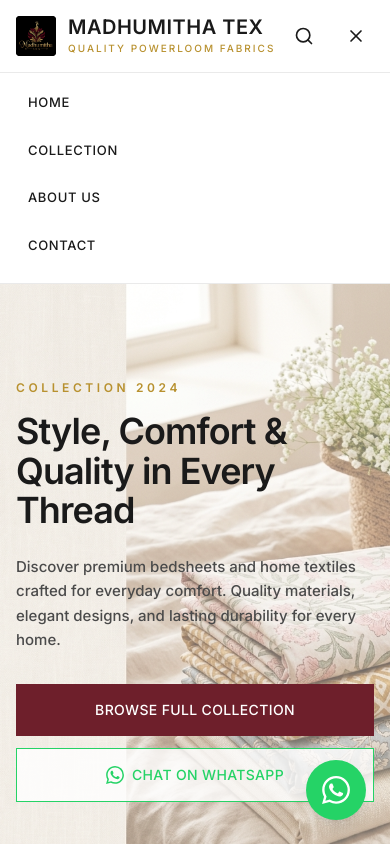
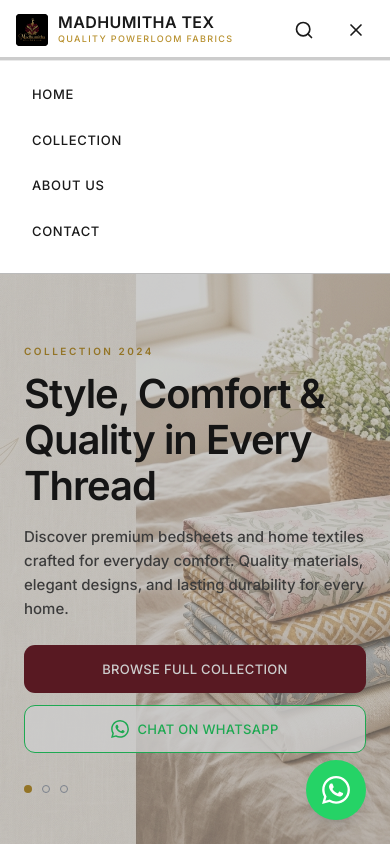
Before and after one commit to SandeepKumar1232005/textile, a React (Vite) app: page / in a window 390 px wide. Both pictures are taken after a click on the button 356 px from the left and 36 px from the top of the page. Shown: the top 844 px of the page. Built offline with nearby package versions, Linux system fonts and the light colour scheme; no server answers; the database is empty.

Commit message:
Mobile-first responsiveness: hero 70vh, optimized typography, rounded buttons, lazy images, smooth drawer

```diff
--- a/src/components/Navbar.tsx
+++ b/src/components/Navbar.tsx
@@ -7,14 +7,14 @@ export function Navbar() {
 
   return (
     <nav className="sticky top-0 z-50 bg-white border-b border-[#EAEAEA]">
-      <div className="max-w-7xl mx-auto px-4 sm:px-10 py-4 sm:py-6">
+      <div className="max-w-7xl mx-auto px-4 sm:px-10 py-3 sm:py-6">
         <div className="flex justify-between items-center">
           <div className="flex flex-col">
-            <Link to="/" className="flex items-center gap-3">
-              <img src="/logo.png" alt="Madhumitha Tex Logo" className="w-10 h-10 object-contain rounded-sm bg-black" />
+            <Link to="/" className="flex items-center gap-2.5 md:gap-3">
+              <img src="/logo.png" alt="Madhumitha Tex Logo" className="w-8 h-8 md:w-10 md:h-10 object-contain rounded-sm bg-black" />
               <div className="flex flex-col">
-                <span className="text-xl font-semibold tracking-wide uppercase leading-none text-brand-black">Madhumitha Tex</span>
-                <span className="text-[10px] tracking-[0.2em] text-[#B8912F] font-medium uppercase mt-1">Quality Powerloom Fabrics</span>
+                <span className="text-base md:text-xl font-semibold tracking-wide uppercase leading-none text-brand-black">Madhumitha Tex</span>
+                <span className="text-[9px] md:text-[10px] tracking-[0.15em] md:tracking-[0.2em] text-[#B8912F] font-medium uppercase mt-0.5 md:mt-1">Quality Powerloom Fabrics</span>
               </div>
             </Link>
           </div>
@@ -40,35 +40,43 @@ export function Navbar() {
         </div>
       </div>
 
-      {/* Mobile menu */}
+      {/* Mobile menu overlay */}
       {isOpen && (
-        <div className="md:hidden border-t border-[#EAEAEA] bg-white">
-          <div className="px-4 pt-2 pb-4 space-y-1">
+        <div
+          className="md:hidden fixed inset-0 top-[57px] z-40 bg-black/20"
+          onClick={() => setIsOpen(false)}
+        />
+      )}
+
+      {/* Mobile menu drawer */}
+      {isOpen && (
+        <div className="md:hidden border-t border-[#EAEAEA] bg-white relative z-50 mobile-drawer">
+          <div className="px-6 pt-3 pb-5 space-y-0.5">
             <Link
               to="/"
               onClick={() => setIsOpen(false)}
-              className="block px-3 py-3 text-[13px] font-medium uppercase tracking-wider text-brand-black hover:bg-gray-50"
+              className="block px-2 py-3 text-[13px] font-medium uppercase tracking-wider text-brand-black hover:bg-gray-50 rounded-lg active:bg-gray-100 transition-colors"
             >
               Home
             </Link>
             <Link
               to="/products"
               onClick={() => setIsOpen(false)}
-              className="block px-3 py-3 text-[13px] font-medium uppercase tracking-wider text-brand-black hover:bg-gray-50"
+              className="block px-2 py-3 text-[13px] font-medium uppercase tracking-wider text-brand-black hover:bg-gray-50 rounded-lg active:bg-gray-100 transition-colors"
             >
               Collection
             </Link>
             <Link
               to="/about"
               onClick={() => setIsOpen(false)}
-              className="block px-3 py-3 text-[13px] font-medium uppercase tracking-wider text-brand-black hover:bg-gray-50"
+              className="block px-2 py-3 text-[13px] font-medium uppercase tracking-wider text-brand-black hover:bg-gray-50 rounded-lg active:bg-gray-100 transition-colors"
             >
               About Us
             </Link>
             <Link
               to="/contact"
               onClick={() => setIsOpen(false)}
-              className="block px-3 py-3 text-[13px] font-medium uppercase tracking-wider text-brand-black hover:bg-gray-50"
+              className="block px-2 py-3 text-[13px] font-medium uppercase tracking-wider text-brand-black hover:bg-gray-50 rounded-lg active:bg-gray-100 transition-colors"
             >
               Contact
             </Link>
--- a/src/index.css
+++ b/src/index.css
@@ -28,3 +28,40 @@ body {
     scroll-behavior: auto !important;
   }
 }
+
+/* Hero section — mobile-first height */
+.hero-section {
+  min-height: 70vh;
+  min-height: 70dvh; /* dynamic viewport height for mobile browsers */
+}
+
+@media (min-width: 768px) {
+  .hero-section {
+    min-height: 520px;
+  }
+}
+
+/* Hero heading — mobile-first sizing */
+.hero-heading {
+  font-size: 2.5rem; /* 40px on mobile — fits 2-3 lines */
+}
+
+@media (min-width: 768px) {
+  .hero-heading {
+    font-size: 3rem; /* 48px on desktop */
+  }
+}
+
+/* Mobile drawer animation */
+.mobile-drawer {
+  transform: translateY(-8px);
+  opacity: 0;
+  animation: drawer-slide-in 0.2s ease-out forwards;
+}
+
+@keyframes drawer-slide-in {
+  to {
+    transform: translateY(0);
+    opacity: 1;
+  }
+}
--- a/src/pages/Home.tsx
+++ b/src/pages/Home.tsx
@@ -35,35 +35,35 @@ export function Home() {
     <div className="flex flex-col min-h-screen">
       {/* Hero Section */}
       <section
-        className="relative bg-[#FAFAF8] bg-cover bg-no-repeat bg-center md:bg-[right_center] py-24 md:py-32 px-4 border-b border-[#EAEAEA] min-h-[520px] flex items-center"
+        className="relative bg-[#FAFAF8] bg-cover bg-no-repeat bg-center md:bg-[right_center] border-b border-[#EAEAEA] flex items-center hero-section"
         style={{ backgroundImage: "url('/hero-bg.png')" }}
       >
-        {/* Subtle overlay for better readability on small screens */}
-        <div className="absolute inset-0 bg-white/40 md:bg-transparent z-0"></div>
+        {/* Overlay for text readability */}
+        <div className="absolute inset-0 bg-white/40 md:bg-white/15 z-0"></div>
 
-        <div className="relative max-w-7xl mx-auto w-full z-10">
+        <div className="relative max-w-7xl mx-auto w-full z-10 px-6 md:px-10 py-14 md:py-32">
           <div className="max-w-xl md:max-w-2xl">
             <motion.div
-              className="mb-4"
-              initial={{ opacity: 0, y: 16 }}
-              animate={{ opacity: 1, y: 0 }}
-              transition={{ duration: 0.45, ease: 'easeOut' }}
+              className="mb-3 md:mb-4"
+              initial={{ opacity: 0 }}
+              animate={{ opacity: 1 }}
+              transition={{ duration: 0.5, ease: 'easeOut' }}
             >
-              <span className="text-[#B8912F] text-xs font-bold uppercase tracking-[0.3em] mb-4 block">Collection 2024</span>
-              <h1 className="text-4xl md:text-5xl font-semibold leading-[1.1] text-brand-black mb-6 tracking-tight">Style, Comfort & Quality in Every Thread</h1>
-              <p className="text-[#4A4A4A] leading-relaxed mb-8 text-[15px] max-w-lg font-medium">
+              <span className="text-[#B8912F] text-[10px] md:text-xs font-bold uppercase tracking-[0.25em] md:tracking-[0.3em] mb-3 md:mb-4 block">Collection 2024</span>
+              <h1 className="hero-heading font-semibold leading-[1.15] text-brand-black mb-4 md:mb-6 tracking-tight">Style, Comfort & Quality in Every Thread</h1>
+              <p className="text-[#4A4A4A] leading-[1.6] mb-6 md:mb-8 text-[15px] md:text-[15px] max-w-md md:max-w-lg font-medium">
                 Discover premium bedsheets and home textiles crafted for everyday comfort. Quality materials, elegant designs, and lasting durability for every home.
               </p>
             </motion.div>
             <motion.div
-              className="flex flex-col sm:flex-row items-start gap-3"
-              initial={{ opacity: 0, y: 12 }}
-              animate={{ opacity: 1, y: 0 }}
-              transition={{ duration: 0.4, ease: 'easeOut', delay: 0.15 }}
+              className="flex flex-col sm:flex-row items-stretch sm:items-start gap-3"
+              initial={{ opacity: 0 }}
+              animate={{ opacity: 1 }}
+              transition={{ duration: 0.45, ease: 'easeOut', delay: 0.15 }}
             >
               <Link
                 to="/products"
-                className="w-full sm:w-auto bg-[#6E1F2B] text-white px-8 py-4 text-sm font-medium tracking-wide uppercase flex items-center justify-center hover:opacity-90 transition-opacity"
+                className="w-full sm:w-auto bg-[#6E1F2B] text-white px-7 md:px-8 h-12 md:h-[52px] text-[13px] md:text-sm font-medium tracking-wide uppercase flex items-center justify-center rounded-[11px] md:rounded-none active:scale-[0.98] hover:opacity-90 transition-all"
               >
                 Browse Full Collection
               </Link>
@@ -71,7 +71,7 @@ export function Home() {
                 href="https://wa.me/919952319263?text=Hello%20Madhumitha%20Tex,%20I%20would%20like%20to%20know%20more%20about%20your%20fabrics."
                 target="_blank"
                 rel="noopener noreferrer"
-                className="w-full sm:w-auto border border-[#25D366] text-[#25D366] px-8 py-4 bg-white/80 text-sm font-medium tracking-wide uppercase flex items-center justify-center gap-2 hover:bg-[#25D366] hover:text-white transition-all"
+                className="w-full sm:w-auto border border-[#25D366] text-[#25D366] px-7 md:px-8 h-12 md:h-[52px] bg-white/80 text-[13px] md:text-sm font-medium tracking-wide uppercase flex items-center justify-center gap-2 rounded-[11px] md:rounded-none active:scale-[0.98] hover:bg-[#25D366] hover:text-white transition-all"
               >
                 <svg width="18" height="18" fill="currentColor" viewBox="0 0 24 24">
                   <path d="M17.472 14.382c-.297-.149-1.758-.867-2.03-.967-.273-.099-.471-.148-.67.15-.197.297-.767.966-.94 1.164-.173.199-.347.223-.644.075-.297-.15-1.255-.463-2.39-1.475-.883-.788-1.48-1.761-1.653-2.059-.173-.297-.018-.458.13-.606.134-.133.298-.347.446-.52.149-.174.198-.298.298-.497.099-.198.05-.371-.025-.52-.075-.149-.669-1.612-.916-2.207-.242-.579-.487-.5-.669-.51-.173-.008-.371-.01-.57-.01-.198 0-.52.074-.792.372-.272.297-1.04 1.016-1.04 2.479 0 1.462 1.065 2.875 1.213 3.074.149.198 2.096 3.2 5.077 4.487.709.306 1.262.489 1.694.625.712.227 1.36.195 1.871.118.571-.085 1.758-.719 2.006-1.413.248-.694.248-1.289.173-1.413-.074-.124-.272-.198-.57-.347m-5.421 7.403h-.004a9.87 9.87 0 01-5.031-1.378l-.361-.214-3.741.982.998-3.648-.235-.374a9.86 9.86 0 01-1.51-5.26c.001-5.45 4.436-9.884 9.888-9.884 2.64 0 5.122 1.03 6.988 2.898a9.825 9.825 0 012.893 6.994c-.003 5.45-4.437 9.884-9.885 9.884m8.413-18.297A11.815 11.815 0 0012.05 0C5.495 0 .16 5.335.157 11.892c0 2.096.547 4.142 1.588 5.945L.057 24l6.305-1.654a11.882 11.882 0 005.683 1.448h.005c6.554 0 11.89-5.335 11.893-11.893a11.821 11.821 0 00-3.48-8.413z"/>
@@ -82,37 +82,37 @@ export function Home() {
           </div>
 
           {/* Slide Indicator Dots */}
-          <div className="flex gap-2.5 mt-16 md:mt-24">
-            <span className="w-2.5 h-2.5 rounded-full bg-[#B8912F]"></span>
-            <span className="w-2.5 h-2.5 rounded-full border border-gray-400"></span>
-            <span className="w-2.5 h-2.5 rounded-full border border-gray-400"></span>
+          <div className="flex gap-2.5 mt-8 md:mt-24">
+            <span className="w-2 h-2 md:w-2.5 md:h-2.5 rounded-full bg-[#B8912F]"></span>
+            <span className="w-2 h-2 md:w-2.5 md:h-2.5 rounded-full border border-gray-400"></span>
+            <span className="w-2 h-2 md:w-2.5 md:h-2.5 rounded-full border border-gray-400"></span>
           </div>
         </div>
       </section>
 
       {/* Featured Products */}
       <motion.section
-        className="py-16 px-4 max-w-7xl mx-auto w-full bg-white"
-        initial={{ opacity: 0, y: 16 }}
-        whileInView={{ opacity: 1, y: 0 }}
-        viewport={{ once: true, margin: '-80px' }}
-        transition={{ duration: 0.45, ease: 'easeOut' }}
+        className="pt-8 md:pt-16 pb-10 md:pb-16 px-6 md:px-10 max-w-7xl mx-auto w-full bg-white"
+        initial={{ opacity: 0 }}
+        whileInView={{ opacity: 1 }}
+        viewport={{ once: true, margin: '-40px' }}
+        transition={{ duration: 0.4, ease: 'easeOut' }}
       >
-        <div className="flex items-baseline justify-between mb-8">
-          <h2 className="text-2xl font-medium tracking-tight text-brand-black">Featured Collection</h2>
+        <div className="flex items-baseline justify-between mb-6 md:mb-8">
+          <h2 className="text-xl md:text-2xl font-medium tracking-tight text-brand-black">Featured Collection</h2>
           <Link to="/products" className="text-xs font-semibold text-[#B8912F] underline underline-offset-4 transition-colors hover:text-brand-black">
             View All
           </Link>
         </div>
 
         {loading ? (
-          <div className="grid grid-cols-2 md:grid-cols-4 gap-8 animate-pulse">
+          <div className="grid grid-cols-2 md:grid-cols-4 gap-3 md:gap-8 animate-pulse">
             {[1, 2, 3, 4].map(i => (
-              <div key={i} className="aspect-[4/5] bg-gray-100 border border-[#EAEAEA]" />
+              <div key={i} className="aspect-[4/5] bg-gray-100 border border-[#EAEAEA] rounded-lg md:rounded-none" />
             ))}
           </div>
         ) : featuredProducts.length > 0 ? (
-          <div className="grid grid-cols-2 md:grid-cols-4 gap-8">
+          <div className="grid grid-cols-2 md:grid-cols-4 gap-3 md:gap-8">
             {featuredProducts.map((product, index) => (
               <motion.div
                 key={product.id}
@@ -125,7 +125,7 @@ export function Home() {
                   to={`/product/${product.id}`}
                   className="group block cursor-pointer"
                 >
-                  <div className="aspect-[4/5] bg-[#FAFAF8] border border-[#EAEAEA] mb-4 relative overflow-hidden flex items-center justify-center text-gray-300">
+                  <div className="aspect-[4/5] bg-[#FAFAF8] border border-[#EAEAEA] mb-3 md:mb-4 relative overflow-hidden flex items-center justify-center text-gray-300 rounded-lg md:rounded-none">
                     {product.stockStatus === 'limited' && (
                       <div
                         style={{ color: '#ffffff', backgroundColor: '#6E1F2B' }}
@@ -155,18 +155,19 @@ export function Home() {
                       <img
                         src={product.images[0]}
                         alt={product.name}
+                        loading="lazy"
                         className="w-full h-full object-contain transition-transform duration-500 ease-out group-hover:scale-[1.06]"
                       />
                     ) : (
                       <div className="w-full h-full flex items-center justify-center text-gray-300 bg-[#FAFAF8]">No Image</div>
                     )}
                   </div>
-                  <div>
+                  <div className="px-0.5 md:px-0">
                     <div className="flex justify-between items-start mb-1">
-                      <h3 className="text-lg font-medium text-brand-black line-clamp-1">{product.name}</h3>
-                      <span className="text-[#6E1F2B] font-semibold">{formatPrice(product.price)}</span>
+                      <h3 className="text-sm md:text-lg font-medium text-brand-black line-clamp-1">{product.name}</h3>
+                      <span className="text-[#6E1F2B] text-sm md:text-base font-semibold ml-2 shrink-0">{formatPrice(product.price)}</span>
                     </div>
-                    <p className="text-xs text-gray-500 mt-1 uppercase tracking-tighter">{product.category} {product.material ? `• ${product.material}` : ''}</p>
+                    <p className="text-[10px] md:text-xs text-gray-500 mt-0.5 md:mt-1 uppercase tracking-tighter">{product.category} {product.material ? `• ${product.material}` : ''}</p>
                   </div>
                 </Link>
               </motion.div>
@@ -182,15 +183,15 @@ export function Home() {
 
       {/* Categories */}
       <motion.section
-        className="bg-[#FAFAF8] py-16 px-4 border-t border-[#EAEAEA]"
-        initial={{ opacity: 0, y: 16 }}
-        whileInView={{ opacity: 1, y: 0 }}
-        viewport={{ once: true, margin: '-80px' }}
-        transition={{ duration: 0.45, ease: 'easeOut' }}
+        className="bg-[#FAFAF8] py-10 md:py-16 px-6 md:px-10 border-t border-[#EAEAEA]"
+        initial={{ opacity: 0 }}
+        whileInView={{ opacity: 1 }}
+        viewport={{ once: true, margin: '-40px' }}
+        transition={{ duration: 0.4, ease: 'easeOut' }}
       >
         <div className="max-w-7xl mx-auto">
-          <h2 className="text-2xl font-medium text-brand-black mb-8 text-center tracking-tight">Browse by Category</h2>
-          <div className="grid grid-cols-2 md:grid-cols-4 gap-4">
+          <h2 className="text-xl md:text-2xl font-medium text-brand-black mb-6 md:mb-8 text-center tracking-tight">Browse by Category</h2>
+          <div className="grid grid-cols-2 md:grid-cols-4 gap-3 md:gap-4">
             {categories.map((category, index) => {
               const hasProducts = allProducts.some(p => p.category === category);
               return (
```
